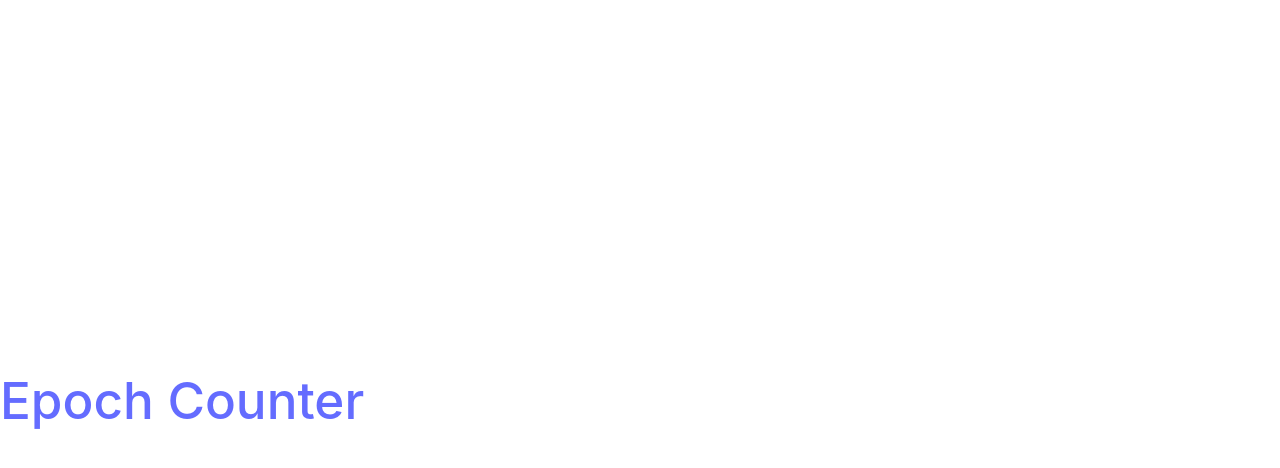
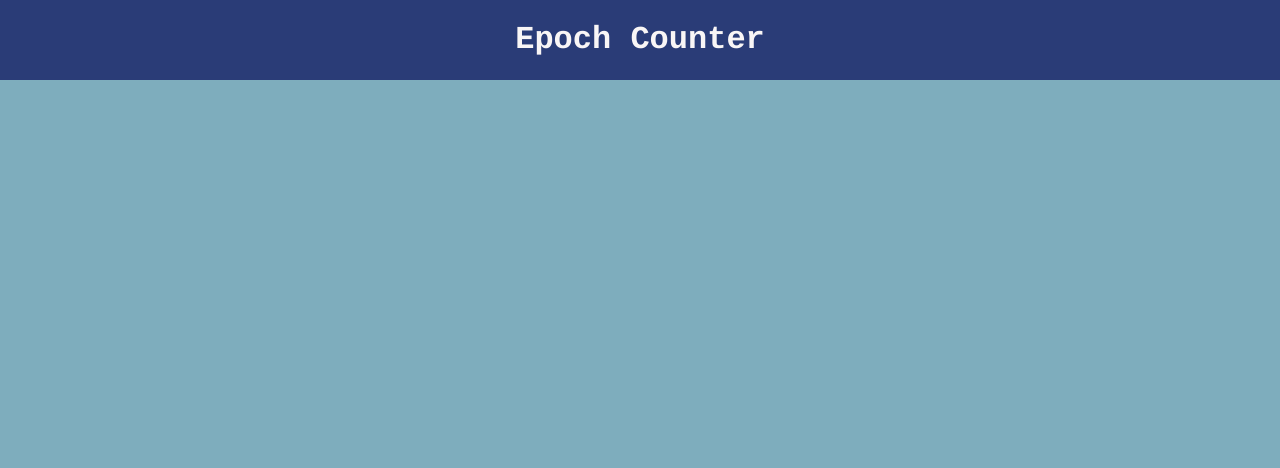
Before and after one commit to ScottNC/connex-test, a React (Vite) app in the folder client/: page / in a window 1280 px wide. Shown: the top 468 px of the page. Built offline with nearby package versions, Linux system fonts and the light colour scheme.

Commit message:
includes basic css for ui

```diff
--- a/client/src/index.css
+++ b/client/src/index.css
@@ -1,69 +1,33 @@
 :root {
-  font-family: Inter, system-ui, Avenir, Helvetica, Arial, sans-serif;
-  line-height: 1.5;
-  font-weight: 400;
-
-  color-scheme: light dark;
-  color: rgba(255, 255, 255, 0.87);
-  background-color: #242424;
-
-  font-synthesis: none;
-  text-rendering: optimizeLegibility;
-  -webkit-font-smoothing: antialiased;
-  -moz-osx-font-smoothing: grayscale;
-  -webkit-text-size-adjust: 100%;
-}
-
-a {
-  font-weight: 500;
-  color: #646cff;
-  text-decoration: inherit;
-}
-a:hover {
-  color: #535bf2;
+  --dark: #1A192A;
+  --grey: #15153C;
+	--light: #F9F6F6;
+  --navy: #2A3C77;
+	--blue: #7EADBD;
 }
 
 body {
-  margin: 0;
-  display: flex;
-  place-items: center;
-  min-width: 320px;
-  min-height: 100vh;
+  font-family: Rockwell, Courier Bold, Courier, Georgia, Times, Times New Roman, serif;
+	background: var(--blue);
+	margin: 0;
+  color: var(--light);
 }
 
-h1 {
-  font-size: 3.2em;
-  line-height: 1.1;
+.header__card {
+  display: flex;
+  justify-content: center;
+  padding-left: 5em;
+  padding-right: 5em;
+  background: var(--navy);
 }
 
-button {
-  border-radius: 8px;
-  border: 1px solid transparent;
-  padding: 0.6em 1.2em;
-  font-size: 1em;
-  font-weight: 500;
-  font-family: inherit;
-  background-color: #1a1a1a;
-  cursor: pointer;
-  transition: border-color 0.25s;
-}
-button:hover {
-  border-color: #646cff;
-}
-button:focus,
-button:focus-visible {
-  outline: 4px auto -webkit-focus-ring-color;
+.header__card--title {
+  justify-content: center;
+  color: var(--light);
 }
 
-@media (prefers-color-scheme: light) {
-  :root {
-    color: #213547;
-    background-color: #ffffff;
-  }
-  a:hover {
-    color: #747bff;
-  }
-  button {
-    background-color: #f9f9f9;
-  }
+.header__card--title a {
+  color: var(--light);
+  padding: 0.5em;
+  text-decoration: none;
 }
```
Also changed, not shown: 1 other file (tests, documents, lock files or other folders).
